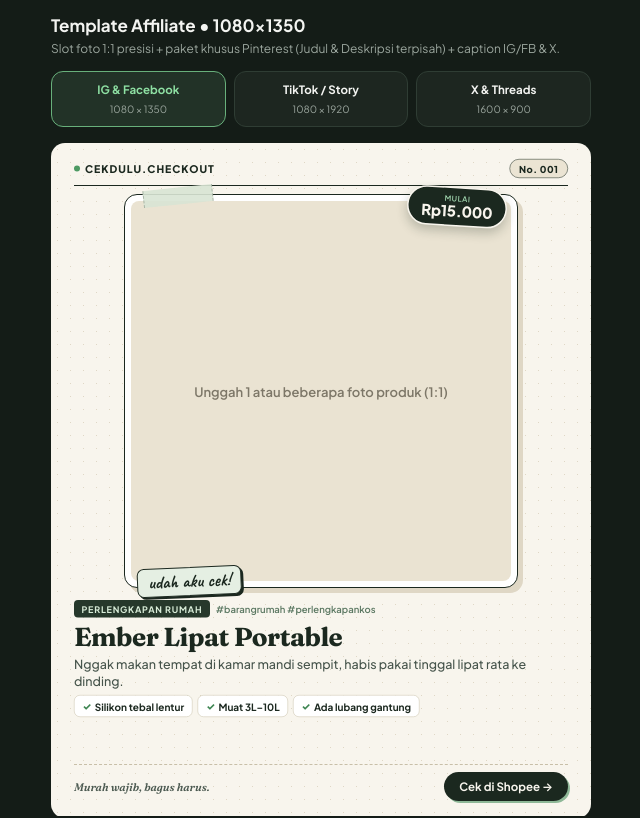
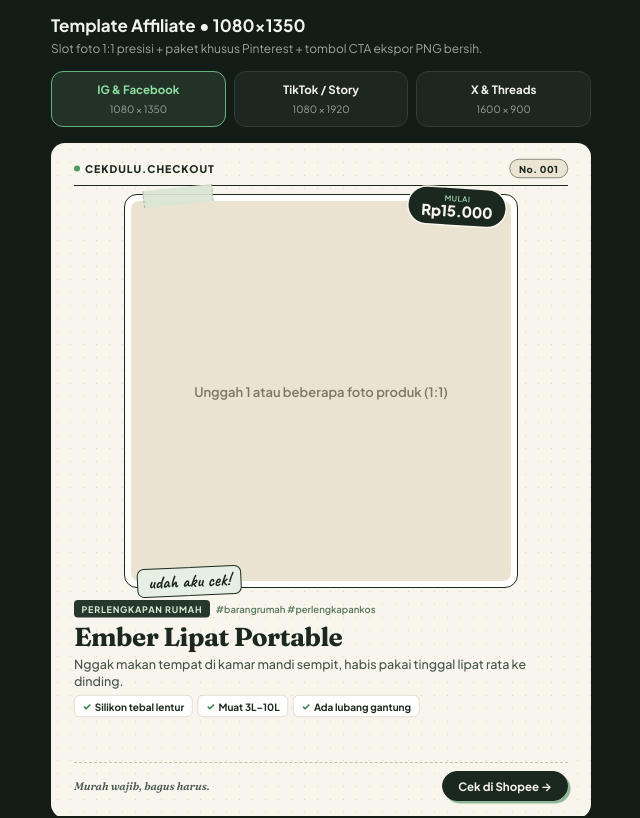
Before and after one commit to cekdulucheckout/cekdulu-studio, a plain HTML site: page index.html in a window 1280 px wide. Shown: the top 818 px of the page, without its empty margins (319-959 px from the left). Drawn offline with nearby package versions, Linux system fonts and the light colour scheme.

Commit message:
Update index.html

```diff
--- a/index.html
+++ b/index.html
@@ -208,7 +208,6 @@
       padding: 12px;
       border: 2.5px solid #1b281f;
       border-radius: 26px;
-      box-shadow: 10px 10px 0px #dfd7c5;
       overflow: hidden;
       position: relative;
     }
@@ -227,7 +226,7 @@
       left: 38px;
       width: 140px;
       height: 34px;
-      background: rgba(217, 229, 212, 0.9);
+      background: rgba(217, 229, 212, 0.92);
       border-left: 2px dashed rgba(27, 40, 31, 0.25);
       border-right: 2px dashed rgba(27, 40, 31, 0.25);
       transform: rotate(-6deg);
@@ -244,7 +243,6 @@
       padding: 12px 26px;
       border-radius: 999px;
       transform: rotate(3.5deg);
-      box-shadow: 0 10px 22px rgba(27, 40, 31, 0.24);
       z-index: 5;
       display: flex;
       flex-direction: column;
@@ -270,7 +268,7 @@
       left: 26px;
       bottom: -16px;
       background: #e5efe3;
-      border: 2px solid #1b281f;
+      border: 2.5px solid #1b281f;
       color: #1b281f;
       font-family: 'Caveat', cursive;
       font-size: 36px;
@@ -278,7 +276,6 @@
       padding: 3px 20px 5px 20px;
       border-radius: 14px;
       transform: rotate(-2.5deg);
-      box-shadow: 4px 4px 0px #1b281f;
       z-index: 5;
     }
 
@@ -464,7 +461,7 @@
       display: flex;
       justify-content: space-between;
       align-items: center;
-      padding-top: 14px;
+      padding-top: 16px;
       margin-top: 12px;
       border-top: 2px dashed #c8bfa8;
     }
@@ -475,14 +472,36 @@
       font-weight: 600;
       color: #4b5950;
     }
+
+    /* Clean HTML2Canvas-proof CTA Button (no buggy offset box-shadow) */
+    .hc-cta-wrap {
+      position: relative;
+      display: inline-flex;
+      align-items: center;
+      justify-content: center;
+    }
+    .hc-cta-back {
+      position: absolute;
+      inset: 0;
+      background-color: #8eb897;
+      border-radius: 999px;
+      transform: translate(5px, 5px);
+      z-index: 1;
+    }
     .hc-cta-btn {
-      background: #1b281f;
+      position: relative;
+      z-index: 2;
+      background-color: #1b281f;
       color: #f8f5ed;
       font-size: 23px;
       font-weight: 700;
       padding: 14px 30px;
       border-radius: 999px;
-      box-shadow: 4px 4px 0px #8eb897;
+      border: 2px solid #1b281f;
+      line-height: 1.2;
+      display: inline-flex;
+      align-items: center;
+      justify-content: center;
     }
 
     /* ============================================================
@@ -632,7 +651,6 @@
       border-color: #68b07b;
     }
 
-    /* Dedicated Pinterest Section */
     .pinterest-box-section {
       background: #22171b;
       border: 1px solid #4d2934;
@@ -894,7 +912,7 @@
   <div class="app-container">
     <div class="header">
       <h1 id="headerTitle">Template Affiliate • 1080×1350</h1>
-      <p>Slot foto 1:1 presisi + paket khusus Pinterest (Judul & Deskripsi terpisah) + caption IG/FB & X.</p>
+      <p>Slot foto 1:1 presisi + paket khusus Pinterest + tombol CTA ekspor PNG bersih.</p>
     </div>
 
     <div class="size-tabs">
@@ -1406,6 +1424,16 @@ Ember lipat silikon tebal, habis pakai tinggal gepengin & gantung di dinding. Mu
               <div class="hc-photo-inner">${imageHtml}</div>
             </div>
             ${stickyNote ? `<div class="hc-sticky-note">${escapeHtml(stickyNote)}</div>` : ""}
+          </div>
+        `;
+
+        const footerHtml = `
+          <div class="hc-footer">
+            <span class="hc-slogan">Murah wajib, bagus harus.</span>
+            <div class="hc-cta-wrap">
+              <div class="hc-cta-back"></div>
+              <div class="hc-cta-btn">${escapeHtml(cta)}</div>
+            </div>
           </div>
         `;
 
@@ -1426,10 +1454,7 @@ Ember lipat silikon tebal, habis pakai tinggal gepengin & gantung di dinding. Mu
                 <div class="hc-desc">${escapeHtml(desc)}</div>
                 ${specsHtml ? `<div class="hc-specs">${specsHtml}</div>` : ""}
               </div>
-              <div class="hc-footer">
-                <span class="hc-slogan">Murah wajib, bagus harus.</span>
-                <span class="hc-cta-btn">${escapeHtml(cta)}</span>
-              </div>
+              ${footerHtml}
             </div>
           `;
         }
@@ -1450,10 +1475,7 @@ Ember lipat silikon tebal, habis pakai tinggal gepengin & gantung di dinding. Mu
               <div class="hc-desc">${escapeHtml(desc)}</div>
               ${specsHtml ? `<div class="hc-specs">${specsHtml}</div>` : ""}
             </div>
-            <div class="hc-footer">
-              <span class="hc-slogan">Murah wajib, bagus harus.</span>
-              <span class="hc-cta-btn">${escapeHtml(cta)}</span>
-            </div>
+            ${footerHtml}
           </div>
         `;
       }
@@ -1711,7 +1733,6 @@ Keluarkan HANYA JSON murni tanpa markdown:
         aiStatus.textContent = msg;
       }
 
-      // Copy Pinterest Title
       copyPinTitleBtn.addEventListener("click", async () => {
         const textToCopy = stripEditionCodeFromTitle(inputPinTitle.value);
         if (!textToCopy) return;
@@ -1725,7 +1746,6 @@ Keluarkan HANYA JSON murni tanpa markdown:
         }
       });
 
-      // Copy Pinterest Description
       copyPinDescBtn.addEventListener("click", async () => {
         const textToCopy = inputPinDesc.value.trim();
         if (!textToCopy) return;
@@ -1739,7 +1759,6 @@ Keluarkan HANYA JSON murni tanpa markdown:
         }
       });
 
-      // Copy Long Caption (IG & FB)
       copyLongBtn.addEventListener("click", async () => {
         const textToCopy = inputCaptionLong.value.trim();
         if (!textToCopy) return;
@@ -1753,7 +1772,6 @@ Keluarkan HANYA JSON murni tanpa markdown:
         }
       });
 
-      // Copy Short Caption (X & Threads)
       copyShortBtn.addEventListener("click", async () => {
         const textToCopy = fitWithin280(inputCaptionShort.value);
         if (!textToCopy) return;
```
